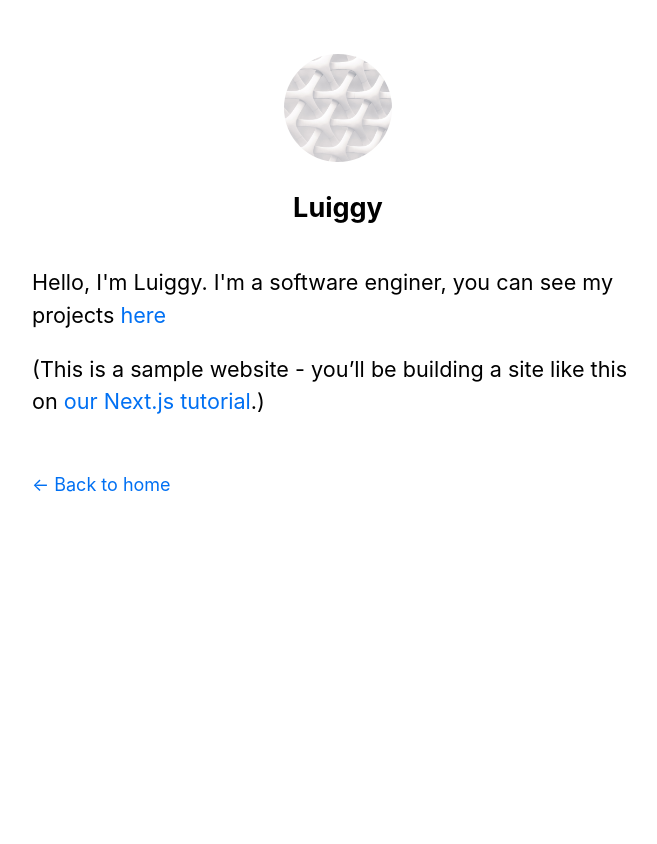
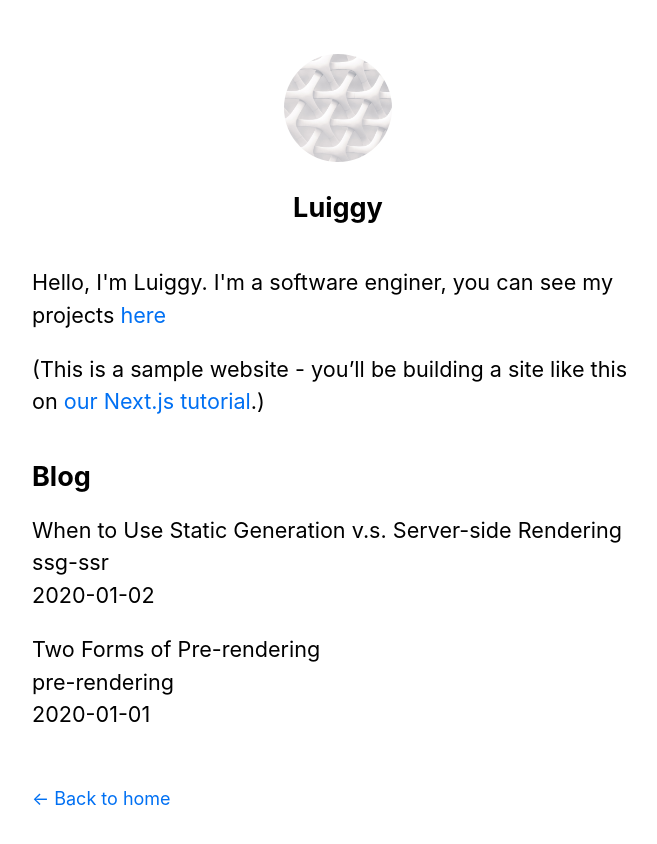
Before and after one commit to macluiggy/next.js-learn-course, a Next.js app: page / in a window 1280 px wide. Shown: the top 844 px of the page, without its empty margins (302-959 px from the left). Before the commit the page ends 800 px from the top, so only its background shows below. Built offline with nearby package versions, Linux system fonts and the light colour scheme.

Commit message:
using getStaticProps

```diff
--- /dev/null
+++ b/lib/posts.jsx
@@ -0,0 +1,36 @@
+import fs from "fs";
+import path from "path";
+import matter from "gray-matter";
+
+const postsDirectory = path.join(process.cwd(), "posts");
+
+export function getSortedPostsData() {
+  // get file names under /posts
+  const fileNames = fs.readdirSync(postsDirectory);
+  const allPostsData = fileNames.map((fileName) => {
+    // remove the ".md" from the file name to get the id
+    const id = fileName.replace(/\.md$/, "");
+
+    // Read markdown file as string
+    const fullPath = path.join(postsDirectory, fileName); // get the full path
+    const fileContents = fs.readFileSync(fullPath, "utf8"); // read file as string
+
+    // Use gray-matter to parse the post metadata section
+    const matterResult = matter(fileContents);
+
+    // Combine the data with the id
+    return {
+      id,
+      ...matterResult.data, // this is the data we want to use
+    };
+  });
+
+  // Sort posts by date
+  return allPostsData.sort((a, b) => {
+    if (a.date < b.date) {
+      return 1;
+    } else {
+      return -1;
+    }
+  });
+}
--- a/package.json
+++ b/package.json
@@ -7,6 +7,7 @@
   },
   "dependencies": {
     "classnames": "^2.3.1",
+    "gray-matter": "^4.0.3",
     "next": "latest",
     "postcss-flexbugs-fixes": "^5.0.2",
     "postcss-preset-env": "^7.2.3",
--- a/pages/index.jsx
+++ b/pages/index.jsx
@@ -2,7 +2,17 @@
 import Layout, { siteTitle } from "../components/layout";
 import utilStyles from "../styles/utils.module.css";
 import Link from "next/link";
-export default function Home() {
+import { getSortedPostsData } from "../lib/posts";
+
+export async function getStaticProps() {
+  const allPostsData = getSortedPostsData();
+  return {
+    props: {
+      allPostsData,
+    },
+  };
+}
+export default function Home({ allPostsData }) {
   return (
     <Layout>
       <Head>
@@ -17,6 +27,20 @@
           (This is a sample website - you’ll be building a site like this on{" "}
           <a href="https://nextjs.org/learn">our Next.js tutorial</a>.)
         </p>
+      </section>
+      <section className={`${utilStyles.headingMd} ${utilStyles.padding1px}`}>
+        <h2 className={utilStyles.headingLg}>Blog</h2>
+        <ul className={utilStyles.list}>
+          {allPostsData.map(({ id, date, title }) => (
+            <li className={utilStyles.listItem} key={id}>
+              {title}
+              <br />
+              {id}
+              <br />
+              {date}
+            </li>
+          ))}
+        </ul>
       </section>
     </Layout>
     // <div className="container">
--- /dev/null
+++ b/posts/pre-rendering.md
@@ -0,0 +1,11 @@
+---
+title: 'Two Forms of Pre-rendering'
+date: '2020-01-01'
+---
+
+Next.js has two forms of pre-rendering: **Static Generation** and **Server-side Rendering**. The difference is in **when** it generates the HTML for a page.
+
+- **Static Generation** is the pre-rendering method that generates the HTML at **build time**. The pre-rendered HTML is then _reused_ on each request.
+- **Server-side Rendering** is the pre-rendering method that generates the HTML on **each request**.
+
+Importantly, Next.js lets you **choose** which pre-rendering form to use for each page. You can create a "hybrid" Next.js app by using Static Generation for most pages and using Server-side Rendering for others.
--- /dev/null
+++ b/posts/ssg-ssr.md
@@ -0,0 +1,19 @@
+---
+title: "When to Use Static Generation v.s. Server-side Rendering"
+date: "2020-01-02"
+---
+
+We recommend using **Static Generation** (with and without data) whenever possible because your page can be built once and served by CDN, which makes it much faster than having a server render the page on every request.
+
+You can use Static Generation for many types of pages, including:
+
+- Marketing pages
+- Blog posts
+- E-commerce product listings
+- Help and documentation
+
+You should ask yourself: "Can I pre-render this page **ahead** of a user's request?" If the answer is yes, then you should choose Static Generation.
+
+On the other hand, Static Generation is **not** a good idea if you cannot pre-render a page ahead of a user's request. Maybe your page shows frequently updated data, and the page content changes on every request.
+
+In that case, you can use **Server-Side Rendering**. It will be slower, but the pre-rendered page will always be up-to-date. Or you can skip pre-rendering and use client-side JavaScript to populate data.
```
Also changed, not shown: 1 other file (tests, documents, lock files or other folders).
